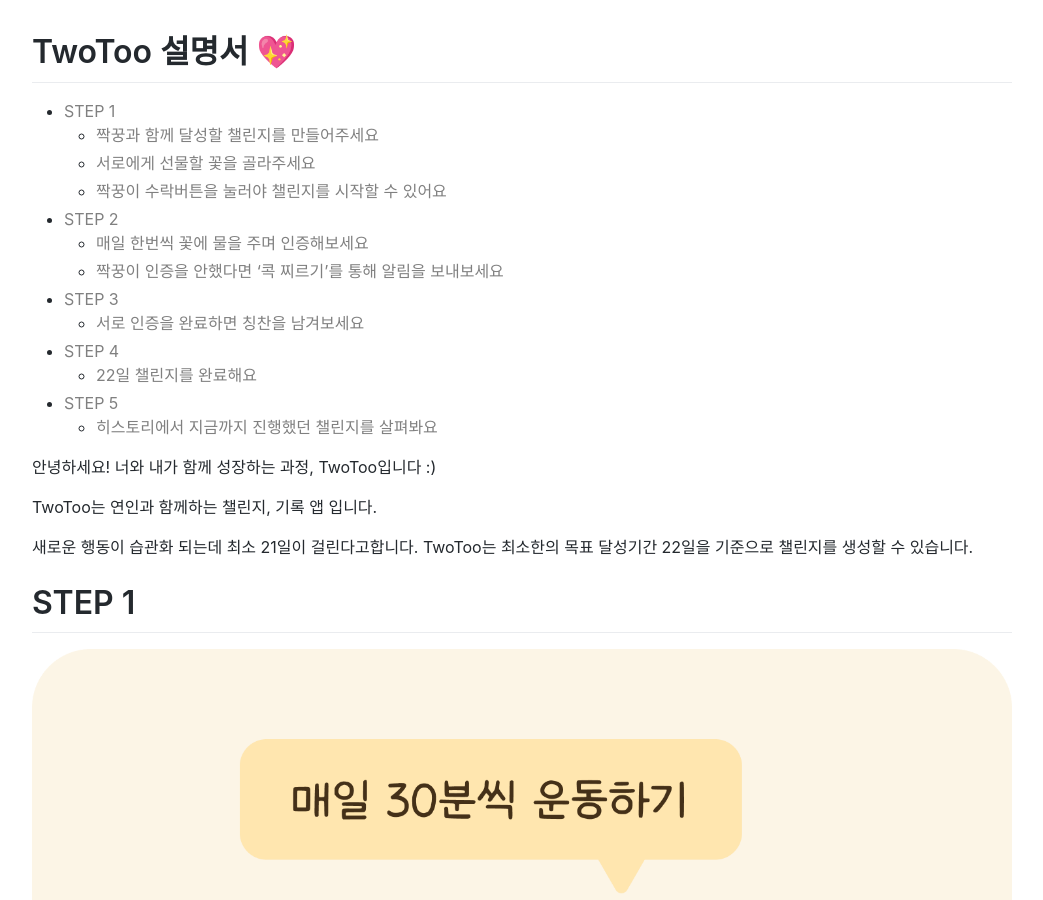
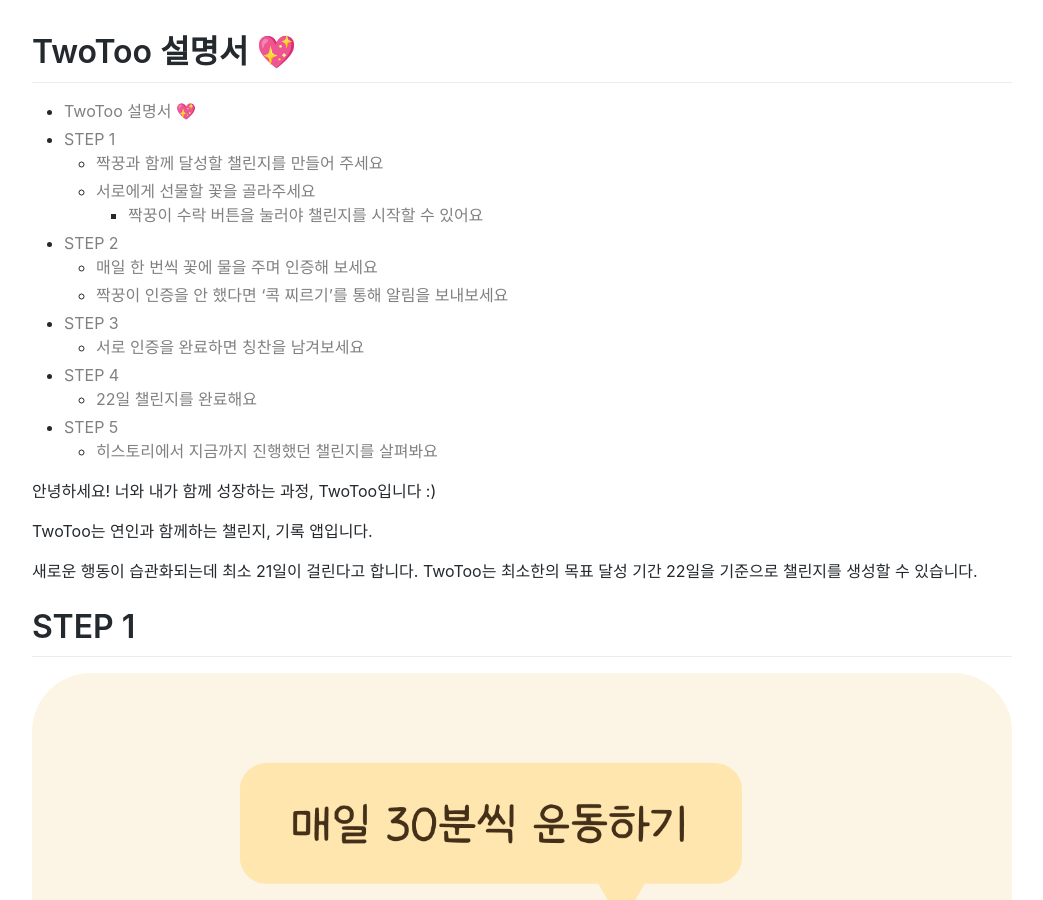
Before and after one commit to two2too2/two2too2.github.io, a Jekyll site: the page built from index.md, in a window 1280 px wide and 900 px high. Shown: the whole window, without its empty margins (118-1161 px from the left). Built offline with Jekyll 4.4.1, drawn with Linux system fonts in a browser that asks for light colours; comment, search, counter and statistics services are not loaded; some of the changed text lies outside the part shown.

Commit message:
맞춤법 검사 수정

```diff
--- a/index.md
+++ b/index.md
@@ -4,13 +4,14 @@
 
 # TwoToo 설명서 💖
 
+- [TwoToo 설명서 💖](#twotoo-설명서-)
 - [STEP 1](#step-1)
-  - [짝꿍과 함께 달성할 챌린지를 만들어주세요](#짝꿍과-함께-달성할-챌린지를-만들어주세요)
+  - [짝꿍과 함께 달성할 챌린지를 만들어 주세요](#짝꿍과-함께-달성할-챌린지를-만들어-주세요)
   - [서로에게 선물할 꽃을 골라주세요](#서로에게-선물할-꽃을-골라주세요)
-  - [짝꿍이 수락버튼을 눌러야 챌린지를 시작할 수 있어요 ](#짝꿍이-수락버튼을-눌러야-챌린지를-시작할-수-있어요)
+    - [짝꿍이 수락 버튼을 눌러야 챌린지를 시작할 수 있어요](#짝꿍이-수락-버튼을-눌러야-챌린지를-시작할-수-있어요)
 - [STEP 2](#step-2)
-  - [매일 한번씩 꽃에 물을 주며 인증해보세요](#매일-한번씩-꽃에-물을-주며-인증해보세요)
-  - [짝꿍이 인증을 안했다면 ‘콕 찌르기’를 통해 알림을 보내보세요](#짝꿍이-인증을-안했다면-콕-찌르기를-통해-알림을-보내보세요)
+  - [매일 한 번씩 꽃에 물을 주며 인증해 보세요](#매일-한-번씩-꽃에-물을-주며-인증해-보세요)
+  - [짝꿍이 인증을 안 했다면 '콕 찌르기'를 통해 알림을 보내보세요](#짝꿍이-인증을-안-했다면-콕-찌르기를-통해-알림을-보내보세요)
 - [STEP 3](#step-3)
   - [서로 인증을 완료하면 칭찬을 남겨보세요](#서로-인증을-완료하면-칭찬을-남겨보세요)
 - [STEP 4](#step-4)
@@ -89,6 +90,6 @@
 ## 히스토리에서 지금까지 진행했던 챌린지를 살펴봐요
 
 - 왼쪽 **히스토리 탭**에서 지금까지 진행한 챌린지를 볼 수 있어요
-- 과거에 어떤 챌린지를 진행했고 어떤 마음으로 진행했는지 확인해봐요
+- 과거에 어떤 챌린지를 진행했고 어떤 마음으로 진행했는지 확인해 봐요
 
 ![step6](./img/step6.png)
```
Also changed, not shown: other parts of index.md (+18 -18 lines).
